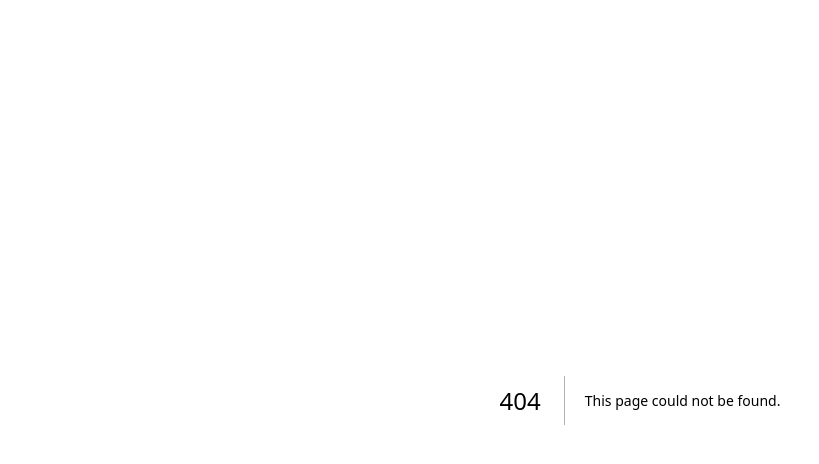
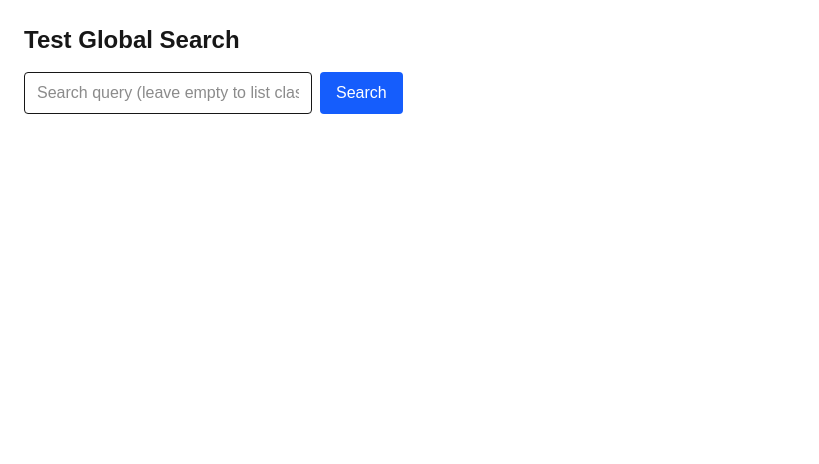
Before and after one commit to banyitayves/busanzalibrarysystem, a Next.js app: page /test-search in a window 1280 px wide. Before the commit this address had no page. Shown: the top 464 px of the page, without its empty margins (0-819 px from the left). Built offline with nearby package versions, Linux system fonts and the light colour scheme.

Commit message:
test: add /test-search page to verify global search

```diff
--- /dev/null
+++ b/app/test-search/page.tsx
@@ -0,0 +1,82 @@
+'use client';
+
+import { useState } from 'react';
+
+export default function TestSearchPage() {
+  const [q, setQ] = useState('');
+  const [loading, setLoading] = useState(false);
+  const [result, setResult] = useState<any>(null);
+  const [error, setError] = useState('');
+
+  const doSearch = async () => {
+    setLoading(true);
+    setError('');
+    setResult(null);
+    try {
+      const url = `/api/search${q ? `?q=${encodeURIComponent(q)}` : ''}`;
+      const res = await fetch(url);
+      const data = await res.json();
+      if (!res.ok) throw new Error(data.error || 'Search failed');
+      setResult(data);
+    } catch (err: any) {
+      setError(String(err.message || err));
+    } finally {
+      setLoading(false);
+    }
+  };
+
+  return (
+    <div className="p-6">
+      <h1 className="text-2xl font-bold mb-4">Test Global Search</h1>
+
+      <div className="flex gap-2 mb-4">
+        <input
+          className="border px-3 py-2 rounded w-72"
+          value={q}
+          onChange={(e) => setQ(e.target.value)}
+          placeholder="Search query (leave empty to list classes)"
+        />
+        <button
+          className="bg-blue-600 text-white px-4 py-2 rounded"
+          onClick={doSearch}
+          disabled={loading}
+        >
+          {loading ? 'Searching...' : 'Search'}
+        </button>
+      </div>
+
+      {error && <div className="text-red-600 mb-4">{error}</div>}
+
+      {result && (
+        <div className="space-y-6">
+          <div>
+            <h2 className="font-semibold">Classes ({result.classes?.length || 0})</h2>
+            <ul className="list-disc pl-6">
+              {(result.classes || []).map((c: any) => (
+                <li key={c.name}>{c.name} — {c.count} students</li>
+              ))}
+            </ul>
+          </div>
+
+          <div>
+            <h2 className="font-semibold">Courses ({result.courses?.length || 0})</h2>
+            <ul className="list-disc pl-6">
+              {(result.courses || []).map((c: any) => (
+                <li key={c.id}>{c.title}</li>
+              ))}
+            </ul>
+          </div>
+
+          <div>
+            <h2 className="font-semibold">Books ({result.books?.length || 0})</h2>
+            <ul className="list-disc pl-6">
+              {(result.books || []).map((b: any) => (
+                <li key={b.id}>{b.title} — {b.author}</li>
+              ))}
+            </ul>
+          </div>
+        </div>
+      )}
+    </div>
+  );
+}
```
